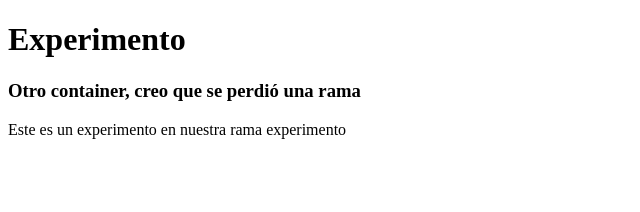
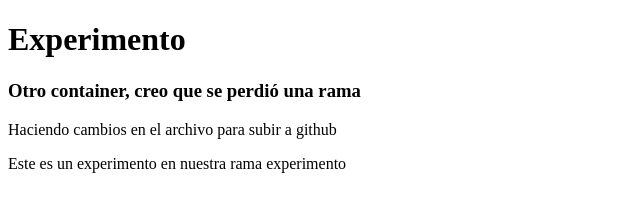
Before and after one commit to CarloBoikovski/FM-Externo, a plain HTML site: page index.html in a window 1280 px wide. Shown: the whole page, without its empty margins (0-640 px from the left). Drawn offline with Linux system fonts and the light colour scheme.

Commit message:
Agregué un parrafo para luego subir a github

```diff
--- a/index.html
+++ b/index.html
@@ -10,6 +10,7 @@
     <h1>Experimento</h1>
     <div class="container">
         <h3>Otro container, creo que se perdió una rama</h3>
+        <p>Haciendo cambios en el archivo para subir a github</p>
     </div>
     <footer>
         <p>Este es un experimento en nuestra rama experimento</p>
```
